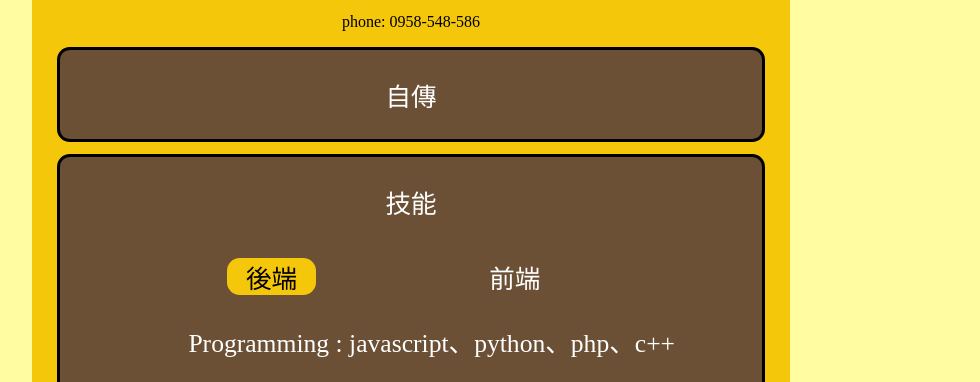
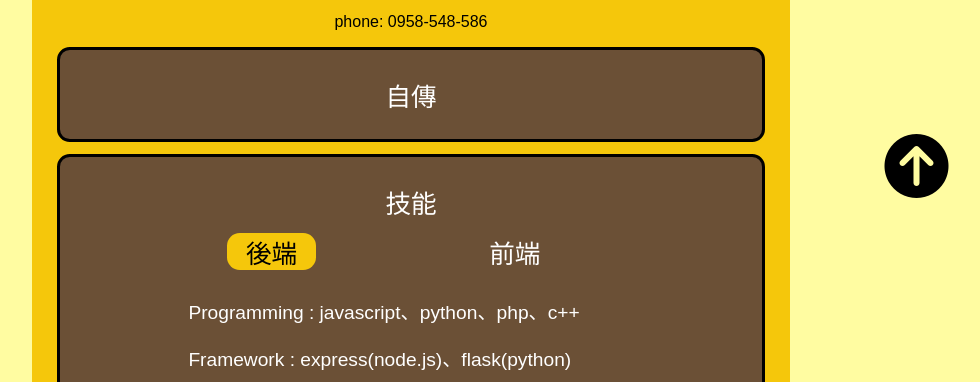
Before and after one commit to emberow/portfolio, a plain HTML site: page index.html in a window 1280 px wide. Shown: the part 538-920 px from the top of the page, without its empty margins (229-1209 px from the left). Drawn offline with nearby package versions, Linux system fonts and the light colour scheme.

Commit message:
Add files via upload

```diff
--- a/css/index.css
+++ b/css/index.css
@@ -3,6 +3,7 @@ body{
     background-repeat: no-repeat;
     background-size:cover;
     background-color: #fffca1;
+    font-family: Arial, Verdana, Helvetica;
 }
 
 .container{
@@ -105,3 +106,24 @@ li:hover{
     margin-left: 10vw;
     text-align: left;
 }
+
+.skill_block p{
+    font-size: 1.5vw;
+}
+
+ul{
+    margin-top: -2vw;
+}
+
+
+i{
+    position: fixed;
+    right: 8vw;
+    bottom: 5vw;
+    font-size: 5vw;
+    color: black;
+}
+
+i:hover{
+    color:#6B5036;
+}
--- a/index.html
+++ b/index.html
@@ -27,14 +27,16 @@
             </ul>
             <div class="skill_block">
                 <p class="front_end_illustrate stay_left">Programming : javascript、html、css、jquery</p>
+                <p class="front_end_illustrate stay_left">RWD網頁設計</p>
                 <p class="front_end_illustrate stay_left">使用ajax與後台串接</p>
+                <p class="front_end_illustrate stay_left">串接RESTful API</p>
 
                 <p class="back_end_illustrate stay_left">Programming : javascript、python、php、c++</p>
                 <p class="back_end_illustrate stay_left">Framework : express(node.js)、flask(python)</p>
                 <p class="back_end_illustrate stay_left">Database : MySQL</p>
                 <p class="back_end_illustrate stay_left">Cloud : Amazon Lightsail</p>
                 <p class="back_end_illustrate stay_left">RESTful API架構</p>
-                <p class="back_end_illustrate stay_left">使用MVC架構</p>
+                <p class="back_end_illustrate stay_left">MVC架構</p>
             </div>
         </div>
 
@@ -45,6 +47,10 @@
         <div class="content_block">
             <p class="title">獎項</p>
         </div>
+
+        <div class="button_position">
+            <p id="back_to_top" onclick="back_to_top();"><i class="fa-solid fa-circle-arrow-up"></i></p>
+        </div>
     </div>
     <!-- <img class="bee" src="./image/bee.png">
     <a href="#"><img class="honeycomb" src="./image/honeycomb.png"></a> -->
@@ -52,6 +58,7 @@
     <!-- <img class="honeycomb" src="./image/honeycomb_and_bee.png"> -->
     <script src="https://ajax.googleapis.com/ajax/libs/jquery/3.5.1/jquery.min.js"></script>
     <script src="./javascript/index.js"></script>
+    <script src="https://kit.fontawesome.com/b50638cf6f.js" crossorigin="anonymous"></script>
 
 </body>
 </html>
--- a/javascript/index.js
+++ b/javascript/index.js
@@ -16,3 +16,7 @@ $(document).ready(function(){
         $(".front_end_button").attr("class", "front_end_button");
     });
 });
+
+function back_to_top(){
+    window.location = "#";
+}
```
